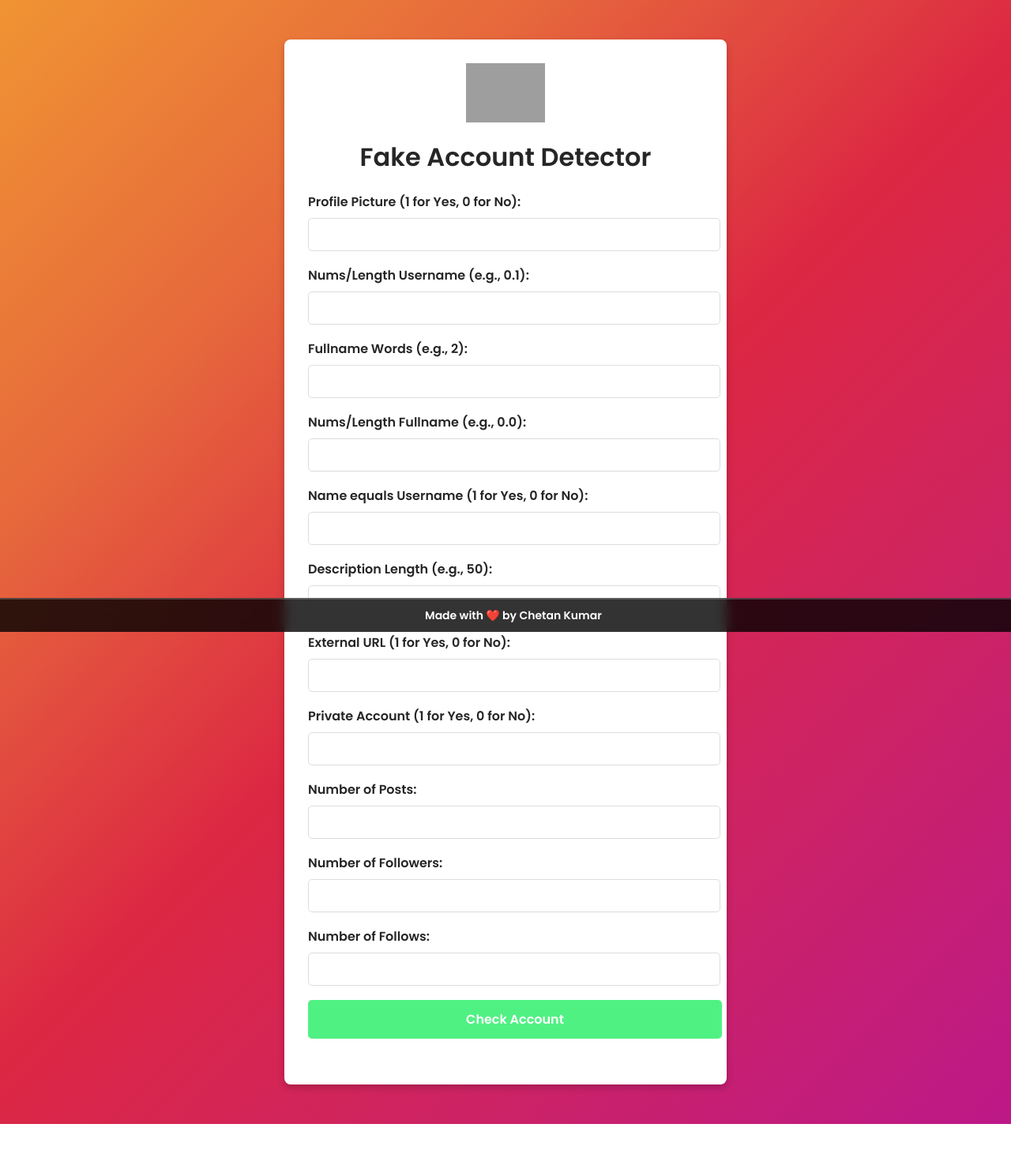
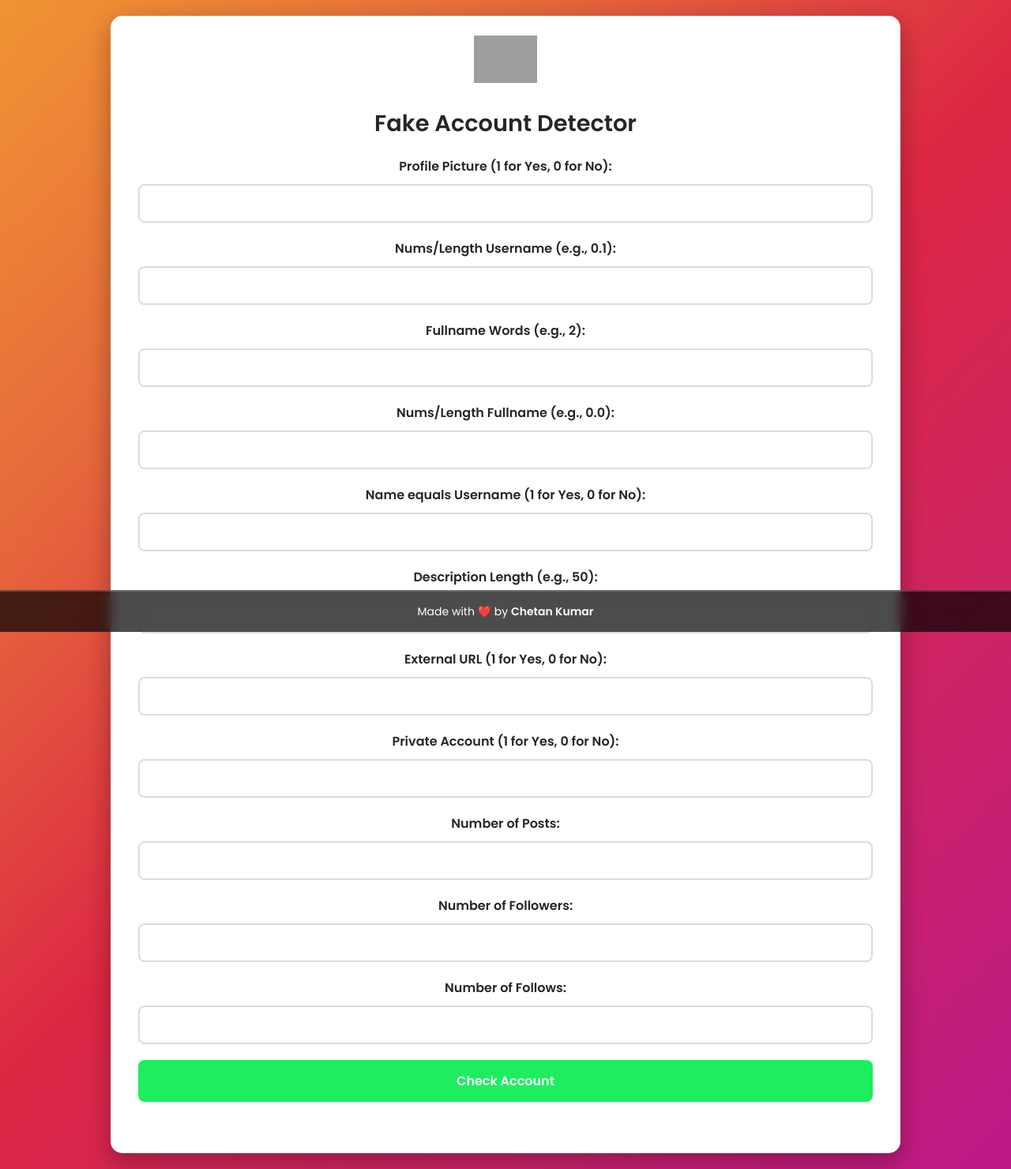
Before and after one commit to kumarc11/InstaVeritas, a Flask app: page / in a window 1280 px wide. Shown: the whole page at 79% size. Before the commit the page ends 1423 px from the top, so only its background shows below. Run offline with Flask 3, Linux system fonts and the light colour scheme; parts of the project's set-up code (start-up, migrations or seed data) failed here and were passed over; grey boxes are pictures that could not be loaded.

Commit message:
Updated style.css

```diff
--- a/static/style.css
+++ b/static/style.css
@@ -1,40 +1,53 @@
 /* Global Styles */
 @import url('https://fonts.googleapis.com/css2?family=Poppins:wght@300;400;600&display=swap');
+
 * {
     margin: 0;
     padding: 0;
+    box-sizing: border-box;
     font-family: 'Poppins', sans-serif;
+    transition: all 0.3s ease;
 }
+
 body {
-    font-family: Arial, sans-serif;
     background: linear-gradient(135deg, #f09433, #e6683c, #dc2743, #cc2366, #bc1888);
-    margin: 0;
-    padding: 0;
+    min-height: 100vh;
+    display: flex;
+    justify-content: center;
+    align-items: center;
+    padding: 20px;
     color: #333;
+    animation: fadeIn 1.5s ease-in-out;
 }
 
 /* Container for the form and content */
 .container {
-    max-width: 500px;
-    margin: 50px auto;
+    max-width: 1000px;
+    width: 100%;
     background: #fff;
-    padding: 30px;
-    border-radius: 8px;
-    box-shadow: 0 4px 10px rgba(0,0,0,0.2);
+    padding: 35px;
+    border-radius: 15px;
+    box-shadow: 0 10px 30px rgba(0, 0, 0, 0.3);
+    text-align: center;
+    animation: slideIn 0.8s ease-out;
+    position: relative;
+    z-index: 1;
 }
 
 /* Instagram Logo */
 .logo img {
     display: block;
     margin: 0 auto 20px auto;
-    width: 100px;
+    width: 80px;
+    animation: bounce 1.2s infinite;
 }
 
 /* Header Style */
 h1 {
-    text-align: center;
     margin-bottom: 20px;
     color: #262626;
+    font-size: 1.8em;
+    animation: fadeInUp 1s ease-out;
 }
 
 /* Form Styles */
@@ -43,34 +56,46 @@ body {
     margin-top: 10px;
     display: block;
     color: #262626;
+    animation: fadeIn 0.8s ease-in-out;
 }
 
 form input, form button {
     width: 100%;
-    padding: 10px;
-    margin: 8px 0;
-    border: 1px solid #ddd;
-    border-radius: 5px;
-    box-sizing: content-box;
-    color: rgba(255, 8, 8, 0.7);
+    padding: 12px;
+    margin: 10px 0;
+    border: 2px solid #ddd;
+    border-radius: 8px;
+    outline: none;
+    font-size: 14px;
+    transition: 0.3s ease-in-out;
 }
 
+/* Hover Effects for Inputs */
+form input:focus {
+    border-color: #fcb045;
+    box-shadow: 0 0 10px rgba(252, 176, 69, 0.5);
+    outline: none;
+    animation: glow 0.5s alternate infinite;
+}
+
+/* Button Styles */
 form button {
-    width: 100%;
-    padding: 12px;
-    margin-top: 10px;
-    border: none;
-    border-radius: 5px;
-    background: rgba(7, 235, 79, 0.7);
+    background: rgba(7, 235, 79, 0.9);
     color: white;
     font-size: 16px;
     font-weight: bold;
     cursor: pointer;
-    transition: 0.3s;
+    border: none;
+    border-radius: 8px;
+    padding: 14px;
+    transition: background 0.4s, transform 0.2s ease-in-out;
 }
 
 form button:hover {
     background: #FCB045;
+    transform: translateY(-3px);
+    box-shadow: 0 5px 15px rgba(252, 176, 69, 0.6);
+    animation: pulse 1s infinite;
 }
 
 /* Result Section */
@@ -80,37 +105,77 @@ body {
     font-size: 18px;
     font-weight: bold;
     color: #262626;
+    animation: fadeInUp 0.8s ease-out;
 }
-  footer {
-    background-color: rgba(0, 0, 0, 0.3);
+
+/* Footer Styling */
+footer, #undeletable-footer {
+    background-color: rgba(0, 0, 0, 0.7);
     color: white;
     text-align: center;
-    padding: 10px;
+    padding: 15px;
     position: fixed;
     bottom: 0;
     width: 100%;
     font-size: 14px;
-    font-family: 'Poppins', sans-serif;
     backdrop-filter: blur(8px);
     border-top: 2px solid rgba(255, 255, 255, 0.2);
+    z-index: 999;
+    transition: background 0.5s ease;
+    pointer-events: none; /* Prevent interaction */
 }
 
+/* Footer Logo */
 .footer-logo {
     width: 22px;
     height: auto;
     filter: brightness(0) invert(1);
 }
-/* Footer Styling */
-#undeletable-footer {
-  position: fixed;
-  bottom: 0;
-  width: 100%;
-  background-color: rgba(0, 0, 0, 0.8);
-  color: white;
-  text-align: center;
-  padding: 10px;
-  font-size: 14px;
-  font-weight: bold;
-  user-select: none; /* Prevent text selection */
-  pointer-events: none; /* Prevent interaction */
+
+/* Animations */
+@keyframes fadeIn {
+    from { opacity: 0; }
+    to { opacity: 1; }
 }
+
+@keyframes slideIn {
+    from {
+        transform: translateY(-50px);
+        opacity: 0;
+    }
+    to {
+        transform: translateY(0);
+        opacity: 1;
+    }
+}
+
+@keyframes bounce {
+    0%, 100% { transform: translateY(0); }
+    50% { transform: translateY(-10px); }
+}
+
+@keyframes fadeInUp {
+    from {
+        opacity: 0;
+        transform: translateY(20px);
+    }
+    to {
+        opacity: 1;
+        transform: translateY(0);
+    }
+}
+
+@keyframes glow {
+    from {
+        box-shadow: 0 0 8px rgba(252, 176, 69, 0.8);
+    }
+    to {
+        box-shadow: 0 0 20px rgba(252, 176, 69, 1);
+    }
+}
+
+@keyframes pulse {
+    0% { transform: scale(1); }
+    50% { transform: scale(1.05); }
+    100% { transform: scale(1); }
+}
```
Lines whose indentation alone changed are shown as unchanged.
